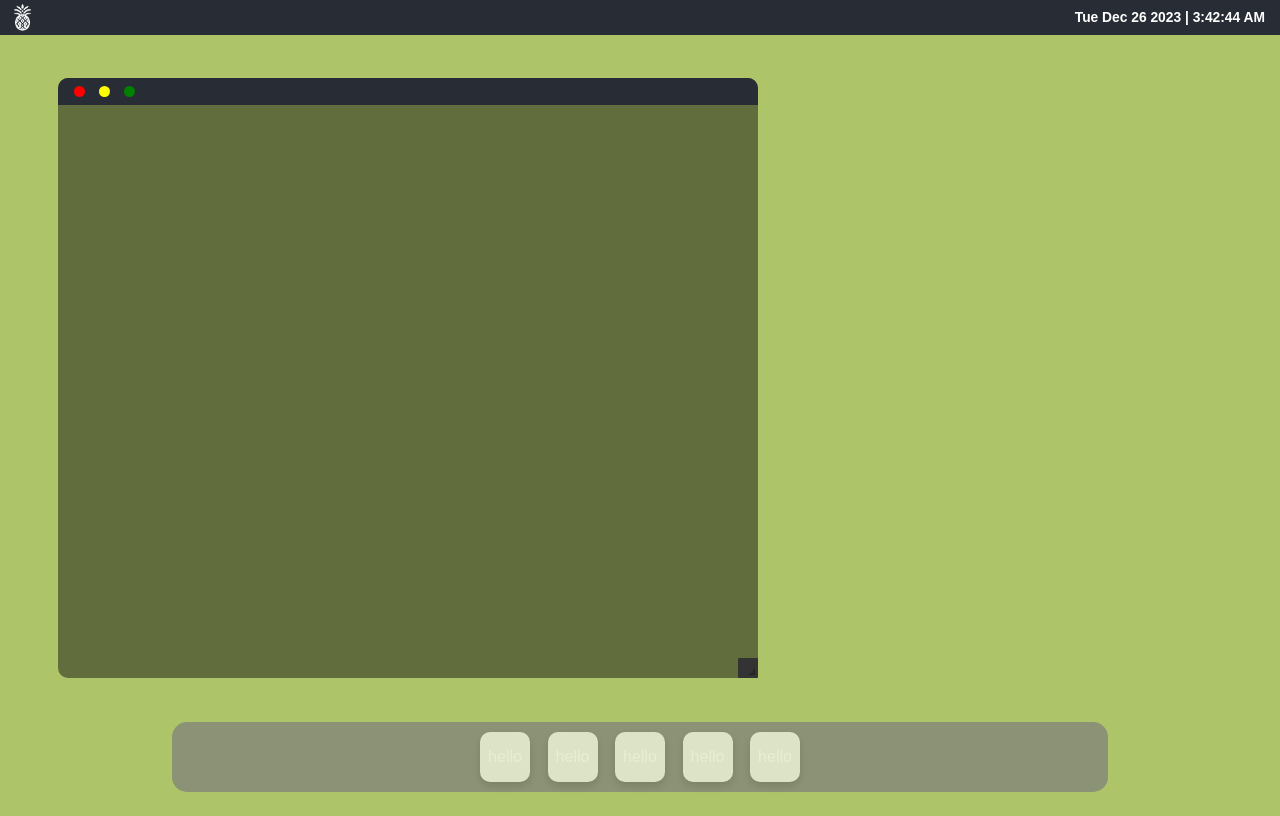
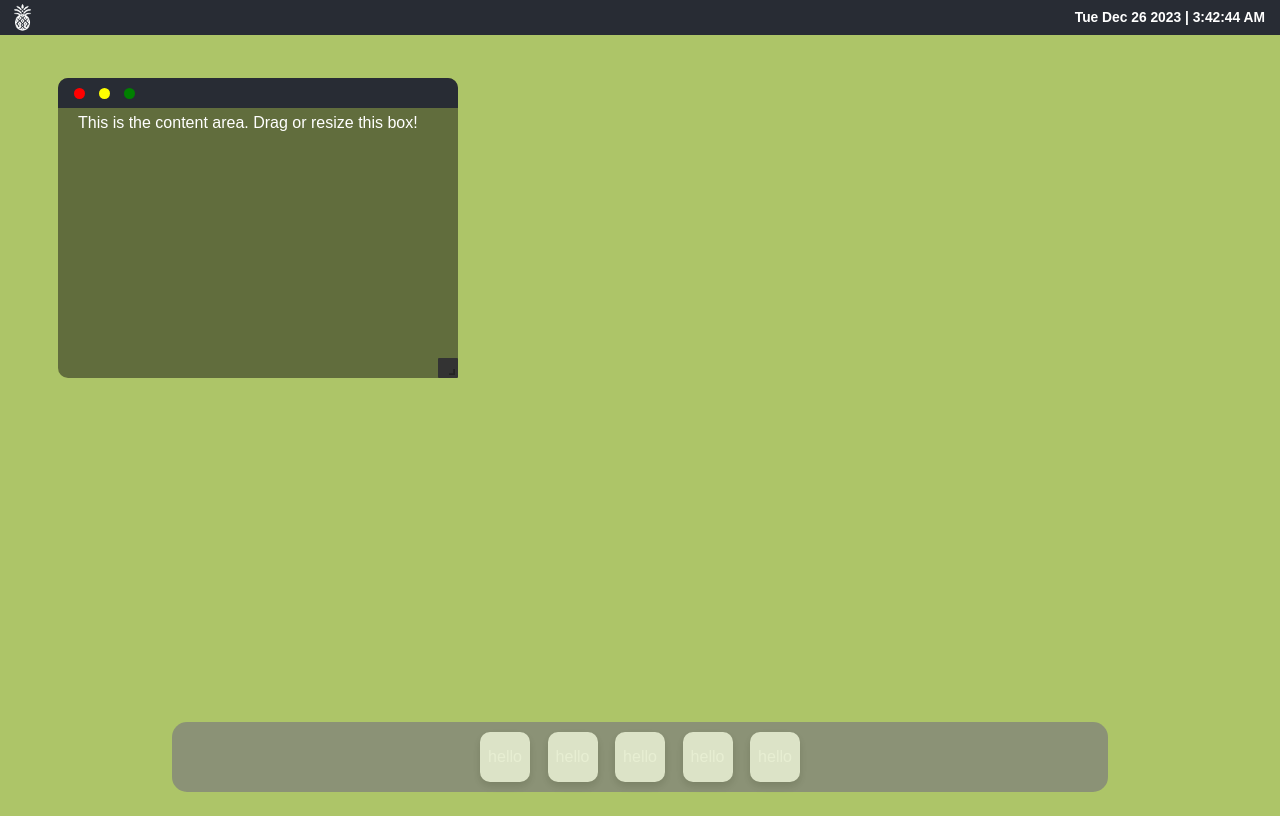
Before and after one commit to shahman27/Mac-Portfolio-Website, a React (Create React App) app in the folder portfolio-website/: page / in a window 1280 px wide. Built offline with nearby package versions, Linux system fonts and the light colour scheme; a web font is replaced by a local one.

Commit message:
made changes:

```diff
--- a/portfolio-website/src/components/WebPage.js
+++ b/portfolio-website/src/components/WebPage.js
@@ -2,49 +2,73 @@ import React, { useState } from "react";
 import Draggable from "react-draggable";
 import { ResizableBox } from "react-resizable";
 import "../styles/WebPage.css";
-import Nav from "./Nav";
 import "react-resizable/css/styles.css";
 
 function WebPage() {
-  const [size, setSize] = useState({ width: 700, height: 600 });
+  const [isMinimized, setIsMinimized] = useState(false);
+  const [isMaximized, setIsMaximized] = useState(false);
+  const [size, setSize] = useState({ width: 400, height: 300 });
+
+  // Function to close the webpage
+  const closeWebPage = () => {
+    // You can redirect to a different page or hide the component
+    window.close(); // For demonstration purposes, this closes the current tab (may be blocked by some browsers)
+  };
+
+  // Function to minimize the webpage
+  const minimizeWebPage = () => {
+    setIsMinimized(true);
+  };
+
+  // Function to maximize the webpage
+  const maximizeWebPage = () => {
+    setIsMaximized(!isMaximized); // Toggle maximize state
+  };
 
   return (
     <div className="main-container">
-
-      {/* The draggable and resizable content box */}
+      {/* Only render the content if it's not minimized */}
+      {!isMinimized && (
         <Draggable handle=".drag-handle">
-        <div style={{ position: "absolute", top: "70px", left: "50px" }}>
+          <div
+            style={{
+              position: "absolute",
+              top: "70px",
+              left: "50px",
+              width: isMaximized ? "100%" : `${size.width}px`,
+              height: isMaximized ? "100%" : `${size.height}px`,
+            }}
+          >
             <ResizableBox
-            width={size.width}
-            height={size.height}
+              width={isMaximized ? window.innerWidth : size.width}
+              height={isMaximized ? window.innerHeight : size.height}
               minConstraints={[200, 200]} // Minimum size
-            maxConstraints={[window.innerWidth - 100, window.innerHeight - 100]} // Maximum size
+              maxConstraints={[window.innerWidth, window.innerHeight]} // Maximum size
               onResize={(e, data) => {
+                if (!isMaximized) {
                   setSize({
                     width: data.size.width,
                     height: data.size.height,
                   });
+                }
               }}
-            resizeHandles={["se"]} // Resizing from the bottom-right corner
+              resizeHandles={["se"]}
             >
               <div className="WebPage" style={{ width: "100%", height: "100%" }}>
-              <div className="drag-handle">
-                {/* This is the draggable handle */}
-                <div className="WebPage">
-                    <div className="Exit">
-                        <Nav colour="red" />
-                        <Nav colour="yellow" />
-                        <Nav colour="green" />
-                    </div>
-                </div>
+                <div className="Exit drag-handle">
+                  <div className="circle red" onClick={closeWebPage}></div>
+                  <div className="circle yellow" onClick={minimizeWebPage}></div>
+                  <div className="circle green" onClick={maximizeWebPage}></div>
                 </div>
                 <div className="content">
                   {/* Your content goes here */}
+                  <p>This is the content area. Drag or resize this box!</p>
                 </div>
               </div>
             </ResizableBox>
           </div>
         </Draggable>
+      )}
     </div>
   );
 }
--- a/portfolio-website/src/styles/WebPage.css
+++ b/portfolio-website/src/styles/WebPage.css
@@ -80,3 +80,57 @@
   margin-right: 8px; /* Adjust space between circles */
   margin-left: 6px;
 }
+
+.Exit {
+  display: flex; /* Using flexbox for alignment */
+  align-items: center; /* Center items vertically */
+  justify-content: flex-start;
+  width: 100%;
+  background-color: #282c34;
+  color: white;
+  position: fixed;
+  top: 0;
+  left: 0;
+  z-index: 1000;
+  height: 30px; /* Fixed height in pixels */
+  padding: 0 10px; /* Padding for visual spacing */
+  border-top-left-radius: 10px;
+  border-top-right-radius: 10px;
+  box-sizing: border-box; /* Ensure padding doesn't affect the height */
+}
+
+.circle {
+  width: 11px;
+  height: 11px;
+  border-radius: 50%;
+  background-color: #333;
+  margin-right: 8px; /* Adjust space between circles */
+  margin-left: 6px;
+  cursor: pointer; /* Show pointer cursor for clickable elements */
+}
+
+.red {
+  background-color: red;
+}
+
+.yellow {
+  background-color: yellow;
+}
+
+.green {
+  background-color: green;
+}
+
+.content {
+  padding: 20px;
+}
+
+.react-resizable-handle {
+  position: absolute;
+  width: 20px;
+  height: 20px;
+  background: #333;
+  right: 0;
+  bottom: 0;
+  cursor: se-resize;
+}
```
Lines whose indentation alone changed are shown as unchanged.
